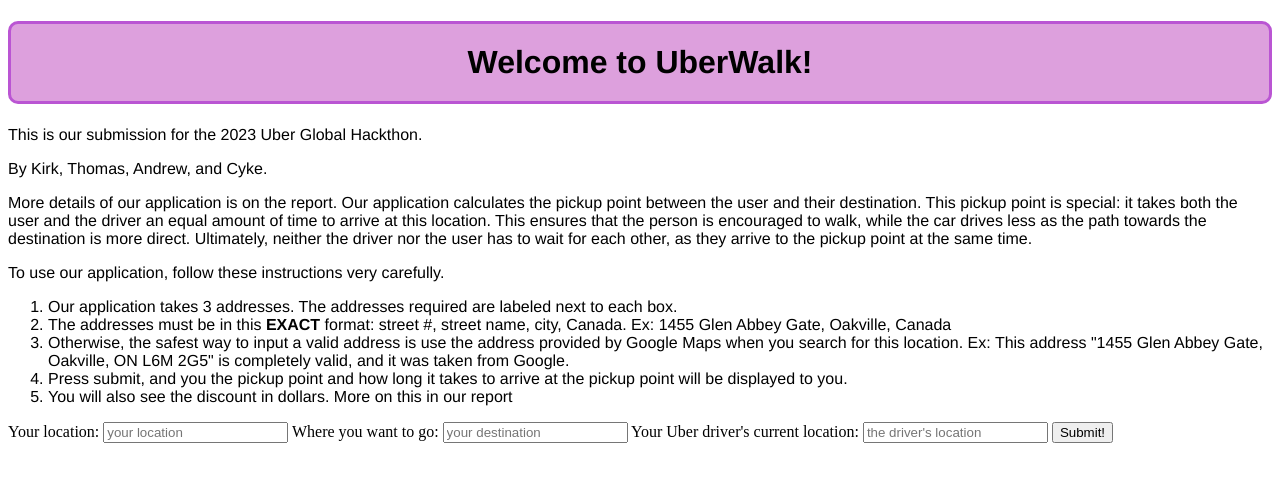
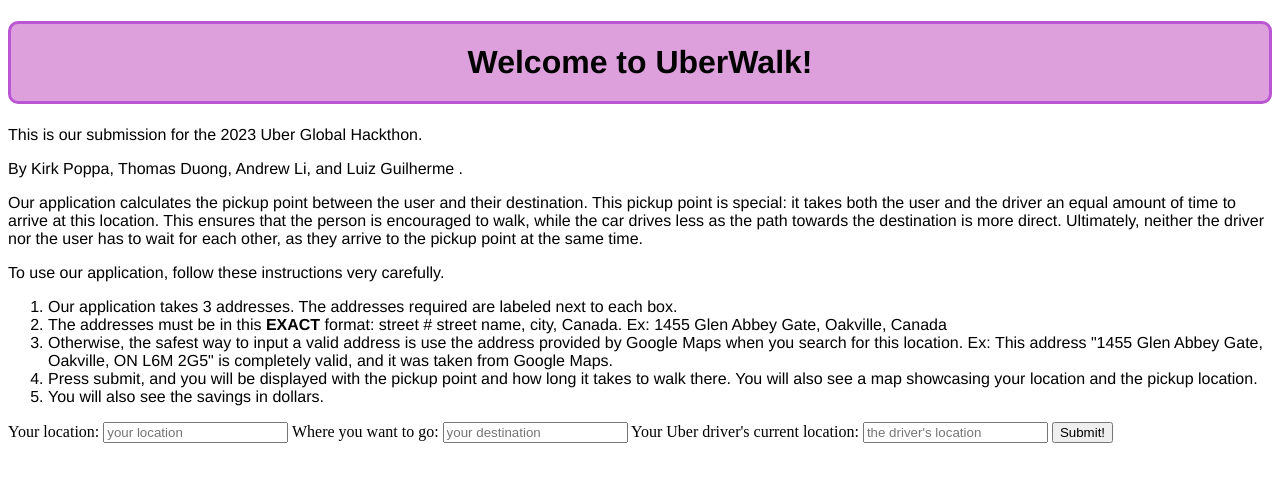
Before and after one commit to Coatil/test-website, a Flask app: page / in a window 1280 px wide. Shown: the top 482 px of the page. Run offline with Flask 3, Linux system fonts and the light colour scheme.

Commit message:
Update form.html

```diff
--- a/uberwalks/api/templates/form.html
+++ b/uberwalks/api/templates/form.html
@@ -28,10 +28,9 @@
     <main>
       <h1>Welcome to UberWalk!</h1>
       <p>This is our submission for the 2023 Uber Global Hackthon.</p>
-      <p>By Kirk, Thomas, Andrew, and Cyke.</p>
+      <p>By Kirk Poppa, Thomas Duong, Andrew Li, and Luiz Guilherme .</p>
       <p>
-        More details of our application is on the report. Our application
-        calculates the pickup point between the user and their destination. This
+        Our application calculates the pickup point between the user and their destination. This
         pickup point is special: it takes both the user and the driver an equal
         amount of time to arrive at this location. This ensures that the person
         is encouraged to walk, while the car drives less as the path towards the
@@ -47,21 +46,20 @@
           next to each box.
         </li>
         <li>
-          The addresses must be in this <strong>EXACT</strong> format: street #,
+          The addresses must be in this <strong>EXACT</strong> format: street #
           street name, city, Canada. Ex: 1455 Glen Abbey Gate, Oakville, Canada
         </li>
         <li>
           Otherwise, the safest way to input a valid address is use the address
           provided by Google Maps when you search for this location. Ex: This
           address "1455 Glen Abbey Gate, Oakville, ON L6M 2G5" is completely
-          valid, and it was taken from Google.
+          valid, and it was taken from Google Maps.
         </li>
         <li>
-          Press submit, and you the pickup point and how long it takes to arrive
-          at the pickup point will be displayed to you.
+          Press submit, and you will be displayed with the pickup point and how long it takes to walk there. You will also see a map showcasing your location and the pickup location.
         </li>
         <li>
-          You will also see the discount in dollars. More on this in our report
+          You will also see the savings in dollars.
         </li>
       </ol>
     </main>
@@ -74,10 +72,5 @@
 <label for="loc2">Where you want to go:</label>
 <input type="text" id="location2" name="loc2" placeholder="your destination" />
 <label for="loc3">Your Uber driver's current location:</label>
-<input
-  type="text"
-  id="location3"
-  name="loc3"
-  placeholder="the driver's location"
-/>
+<input type="text" id="location3" name="loc3" placeholder="the driver's location" />
 <button type="submit">Submit!</button>
```
